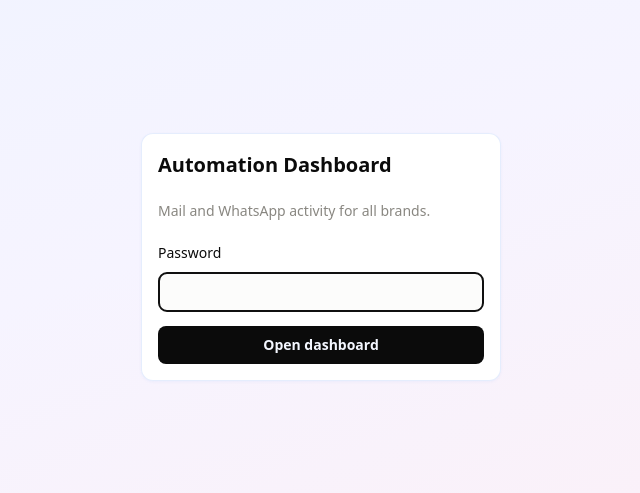
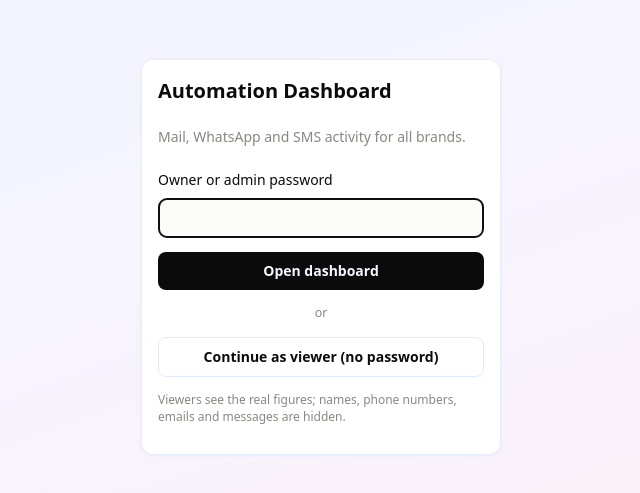
Before and after one commit to z9mb83/automation-dashboard, a Next.js app: page /login in a window 1280 px wide. Shown: the part 143-636 px from the top of the page, without its empty margins (319-959 px from the left). Built offline with nearby package versions, Linux system fonts and the light colour scheme.

Commit message:
Sign-in: owner/admin password or viewer

```diff
--- a/app/login/page.js
+++ b/app/login/page.js
@@ -1,17 +1,27 @@
 export const metadata = { title: 'Sign in · Automation Dashboard' };
 
+// Owner and admin type their own password (the server works out which login it is).
+// Viewer needs no password: real figures, with names, numbers, emails and messages hidden (lib/roles.js).
 export default async function Login({ searchParams }) {
   const sp = await searchParams;
   return (
     <main className="login">
-      <form method="post" action="/api/login" className="card login-card">
-        <h1>Automation Dashboard</h1>
-        <p className="muted">Mail and WhatsApp activity for all brands.</p>
-        <label htmlFor="password">Password</label>
-        <input id="password" name="password" type="password" autoComplete="current-password" required autoFocus />
-        {sp?.error ? <p className="err" role="alert">Wrong password.</p> : null}
-        <button type="submit">Open dashboard</button>
-      </form>
+      <div className="card login-card">
+        <form method="post" action="/api/login">
+          <h1>Automation Dashboard</h1>
+          <p className="muted">Mail, WhatsApp and SMS activity for all brands.</p>
+          <label htmlFor="password">Owner or admin password</label>
+          <input id="password" name="password" type="password" autoComplete="current-password" required autoFocus />
+          {sp?.error ? <p className="err" role="alert">Wrong password.</p> : null}
+          <button type="submit">Open dashboard</button>
+        </form>
+        <p className="muted login-or">or</p>
+        <form method="post" action="/api/login">
+          <input type="hidden" name="mode" value="viewer" />
+          <button type="submit" className="login-viewer">Continue as viewer (no password)</button>
+          <p className="muted" style={{ fontSize: 12, marginTop: 6 }}>Viewers see the real figures; names, phone numbers, emails and messages are hidden.</p>
+        </form>
+      </div>
     </main>
   );
 }
```
